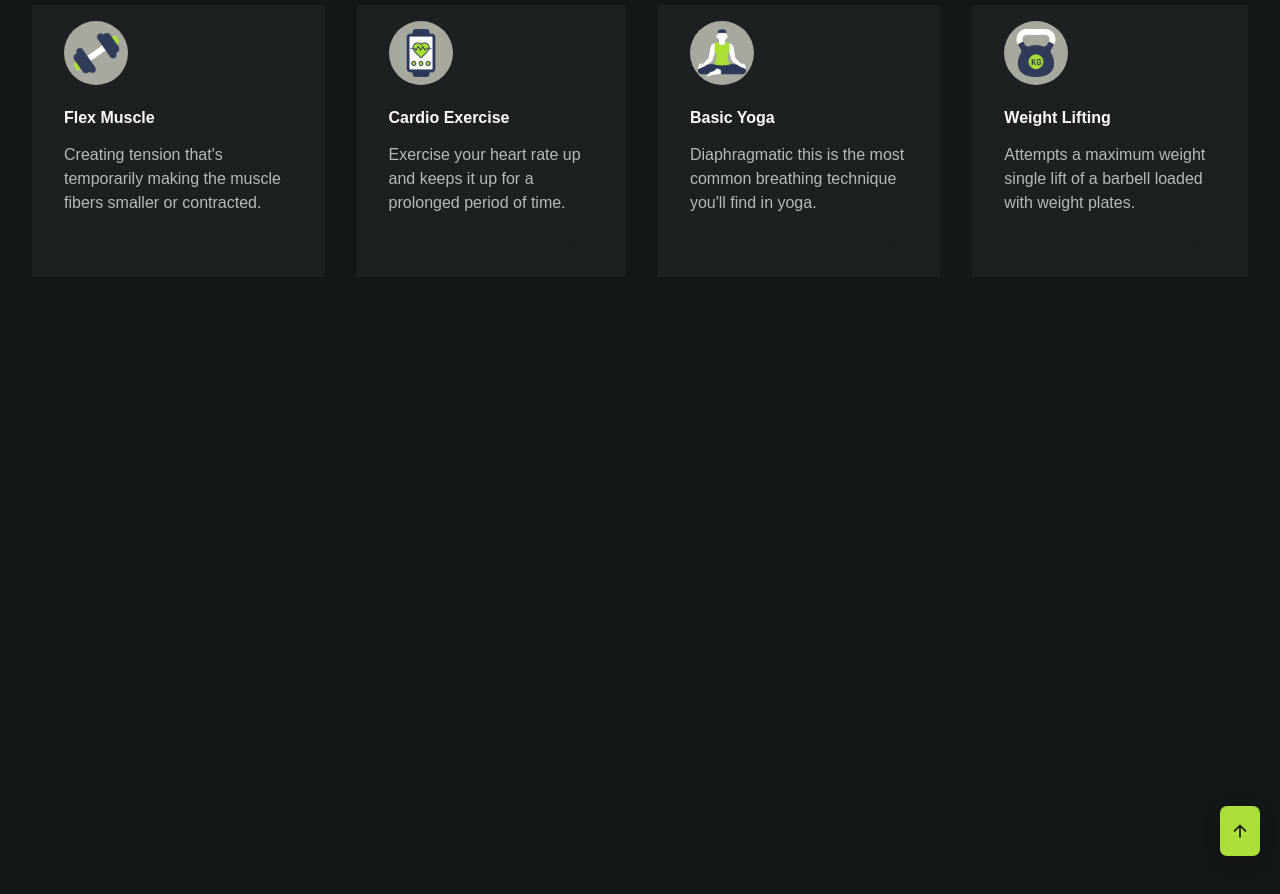
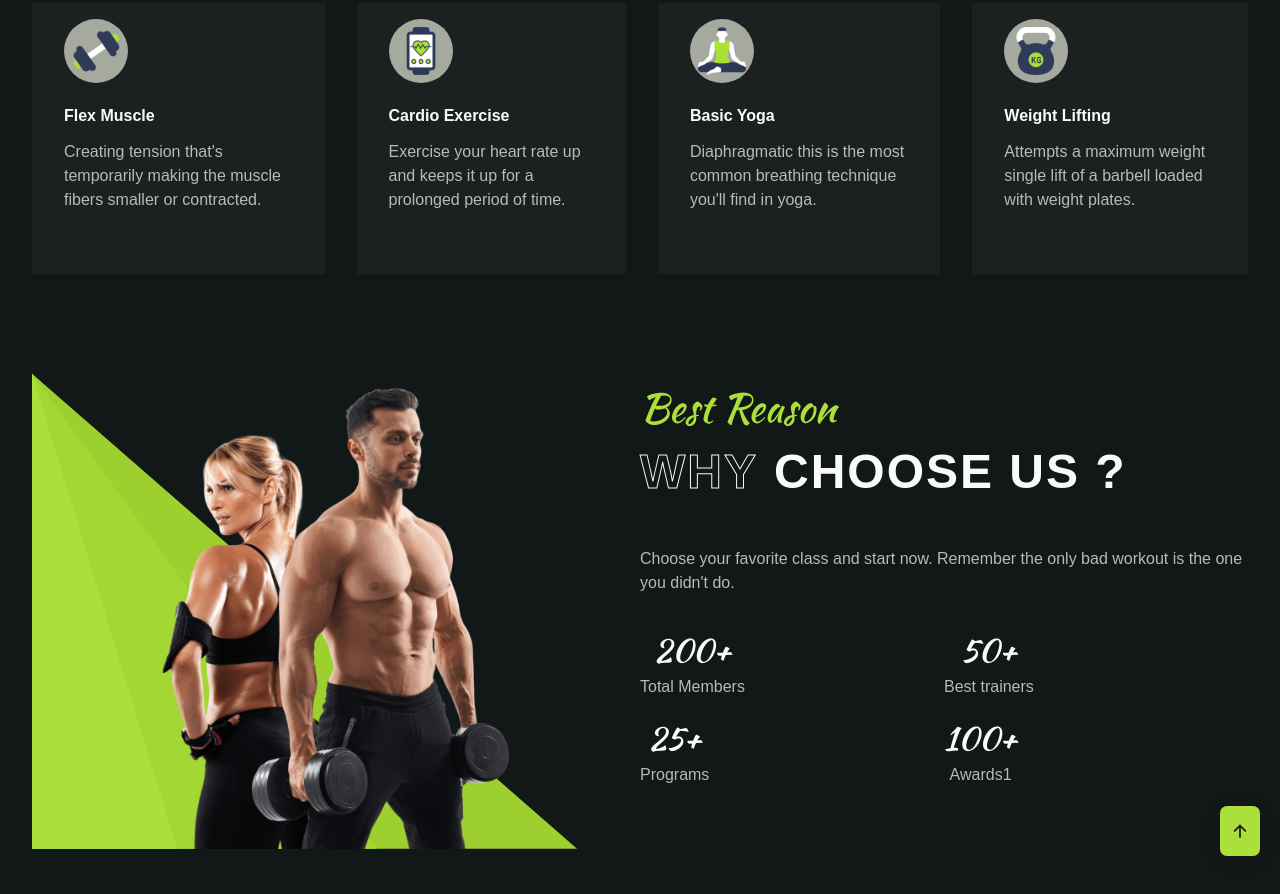
Before and after one commit to Tobboki/Gym-Responsive, a plain HTML site: page index.html in a window 1280 px wide. Shown: the part 944-1838 px from the top of the page. Before the commit the page ends 1445 px from the top, so only its background shows below. Drawn offline with nearby package versions, Linux system fonts and the light colour scheme.

Commit message:
Finished Choose Us Section, changed the company logos break point from 986px to 768px, removed padding from home img

```diff
--- a/index.html
+++ b/index.html
@@ -27,7 +27,7 @@
       Hercules
     </a>
 
-
+    <!--  Nav Menu -->
     <nav class="nav">
       <!-- Toggle menu button -->
       <button class="nav-toggle-button" id="nav-toggle-button" aria-controls="primary-navigation" aria-expanded="false">
@@ -44,6 +44,7 @@
 
       </button>
 
+      <!-- Nav List -->
       <ul role="list" class="nav-list">
 
         <li class="nav-link active-nav-link">
@@ -216,7 +217,65 @@
     </section>
 
     <!-- Choose Us Section -->
-    <section class="section" id="choose-us">
+    <section class="section choose" id="choose-us">
+
+        <!--  Choose Content  -->
+        <div class="choose-content">
+
+          <div class="section-data">
+            <h2 class="section-subtitle"> Best Reason </h2>
+
+            <div class="section-titles">
+              <h1 class="section-title-stroke"> WHY </h1>
+
+              <h1 class="section-title"> CHOOSE US ? </h1>
+            </div>
+          </div>
+
+          <div class="choose-description">
+            Choose your favorite class and start now. Remember the
+            only bad workout is the one you didn't do.
+          </div>
+
+          <div class="choose-data">
+
+            <div class="choose-group">
+              <div class="choose-number"> 200+ </div>
+              <div class="choose-subtitle"> Total Members </div>
+            </div>
+
+            <div class="choose-group">
+              <div class="choose-number"> 50+ </div>
+              <div class="choose-subtitle"> Best trainers </div>
+            </div>
+
+            <div class="choose-group">
+              <div class="choose-number"> 25+ </div>
+              <div class="choose-subtitle"> Programs </div>
+            </div>
+
+            <div class="choose-group">
+              <div class="choose-number"> 100+ </div>
+              <div class="choose-subtitle"> Awards1 </div>
+            </div>
+
+          </div>
+
+        </div>
+
+
+        <!-- Choose Images -->
+        <div class="choose-images">
+
+          <img src="assets/img/choose-img.png" class="choose-img" alt="two-fit-people">
+
+          <div class="choose-triangle choose-triangle-1"></div>
+
+          <div class="choose-triangle choose-triangle-2"></div>
+
+          <div class="choose-triangle choose-triangle-3"></div>
+
+        </div>
 
     </section>
 
--- a/styles/style.css
+++ b/styles/style.css
@@ -377,7 +377,6 @@ button {
 }
 
 .home-img {
-  padding: 0.5em;
   margin: 0 auto;
   width: 550px;
   display: block;
@@ -490,6 +489,79 @@ button {
 
 .program-card:hover .program-button{
   transform: translateX(0.25em);
+}
+
+/* Choose Us Section */
+.choose {
+  position: relative;
+  overflow: hidden;
+  display: grid;
+  grid-template-columns: repeat(2, 1fr);
+}
+
+.choose-content {
+  order: 1;
+}
+
+.choose .section-titles {
+  justify-content: initial;
+}
+
+.choose .section-data {
+  text-align: initial;
+}
+
+.choose-description {
+  margin-bottom: 2em;
+}
+
+.choose-data {
+  display: grid;
+  grid-template-columns: repeat(2, 1fr);
+  justify-items: flex-start;
+  row-gap: 1em;
+}
+
+.choose-group {
+  text-align: center;
+}
+
+.choose-number {
+  font-family: var(--secondary-ff);
+  font-size: var(--big-fs);
+  color: var(--title-clr);
+}
+
+.choose-img {
+  width: 350px;
+  display: block;
+  position: relative;
+  z-index: 1;
+  margin: 0 auto;
+}
+
+.choose-triangle {
+  position: absolute;
+  height: 475px;
+  display: block;
+  left: 0;
+  bottom: 0;
+  clip-path: polygon(0 0, 0 100%, 100% 100%);
+}
+
+.choose-triangle-1 {
+  width: 545px;
+  background-color: var(--primary-clr-dark);
+}
+
+.choose-triangle-2 {
+  width: 345px;
+  background-color: var(--primary-clr-alt);
+}
+
+.choose-triangle-3 {
+  width: 145px;
+  background-color: var(--primary-clr);
 }
 
 /* Scroll up */
@@ -608,17 +680,52 @@ button {
     width: initial;
   }
 
-  /* Company Logos Section */
-  .company-logos-container {
-    padding: 1em;
-    grid-template-columns: 1fr 1fr;
-    grid-template-rows: 1fr 1fr;
-  }
-
   /* Program Section */
   .program-card {
     padding: .75em 1.5em;
   }
+
+  /* Choose Us Section */
+  .choose {
+    display: flex;
+    flex-flow: column;
+    justify-content: center;
+    row-gap: 2em;
+  }
+
+  .choose .section-titles {
+    justify-content: center;
+  }
+
+  .choose .section-subtitle,
+  .choose-description {
+    text-align: center;
+  }
+
+  .choose-content {
+    order: initial;
+    z-index: 1;
+  }
+
+  .choose-data {
+    justify-items: initial;
+  }
+
+  .choose-triangle {
+    height: 450px;
+  }
+
+  /* .choose-triangle-1 {
+    width: 545px;
+  }
+
+  .choose-triangle-2 {
+    width: 345px;
+  }
+
+  .choose-triangle-3 {
+    width: 145px;
+  } */
 
 }
 
@@ -666,6 +773,13 @@ button {
     width: 325px;
   }
 
+  /* Company Logos Section */
+  .company-logos-container {
+    padding: 0.5em;
+    grid-template-columns: 1fr 1fr;
+    grid-template-rows: 1fr 1fr;
+  }
+
   /* Program Section */
   .programs-container {
     display: grid;
@@ -673,6 +787,7 @@ button {
     grid-template-rows: 1fr 1fr;
     gap: 1em;
   }
+
 }
 
 @media screen and (max-width: 446px) {
```
